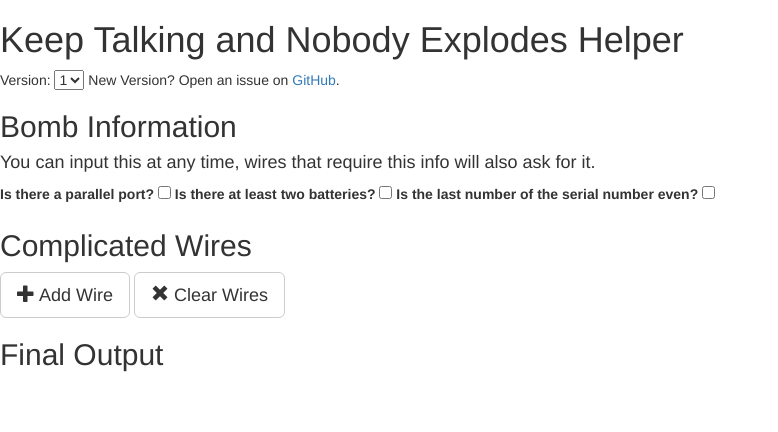
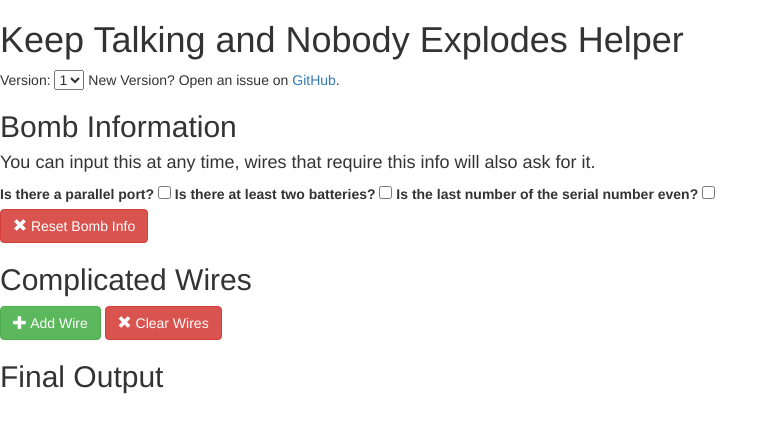
Before and after one commit to alanwright/KeepTalking, a plain HTML site: page index.html in a window 1280 px wide. Shown: the whole page, without its empty margins (0-778 px from the left). Drawn offline with nearby package versions, Linux system fonts and the light colour scheme.

Commit message:
Reset bomb information

```diff
--- a/js/controllers.js
+++ b/js/controllers.js
@@ -5,12 +5,16 @@ var myApp = angular.module('app.controllers', [])
 	$scope.versions = ['1'];
 	$scope.selectedVersion = $scope.versions[0];
 
-	// Global bomb variables
-	$scope.globals = {
-		hasTwoBatteries: false,
-		hasParallelPort: false,
-		hasEvenSerial: false,
+	$scope.resetBombInfo = function() {
+		// Global bomb variables
+		$scope.globals = {
+			hasTwoBatteries: false,
+			hasParallelPort: false,
+			hasEvenSerial: false,
+		};
 	};
+
+	$scope.resetBombInfo();
 })
 .controller('ComplicatedWiresController', function($scope) {
 	$scope.wires = [];
--- a/templates/bombInfo.html
+++ b/templates/bombInfo.html
@@ -1,3 +1,7 @@
 <h2>Bomb Information</h2>
 <h4>You can input this at any time, wires that require this info will also ask for it.</h4>
 <bomb-input global="true" globals="globals"></bomb-input>
+</br>
+<button type="button" class="btn btn-danger btn-md" ng-click="resetBombInfo()">
+	<span class="glyphicon glyphicon-remove" aria-hidden="true"></span> Reset Bomb Info
+</button>
--- a/templates/complicatedWires.html
+++ b/templates/complicatedWires.html
@@ -2,10 +2,10 @@
 	<div class="complicated-wires">
 		<h2>Complicated Wires</h2>
 
-		<button type="button" class="btn btn-default btn-lg" ng-click="addWire()">
+		<button type="button" class="btn btn-success btn-md" ng-click="addWire()">
 			<span class="glyphicon glyphicon-plus" aria-hidden="true"></span> Add Wire
 		</button>
-		<button type="button" class="btn btn-default btn-lg" ng-click="clearWires()">
+		<button type="button" class="btn btn-danger btn-md" ng-click="clearWires()">
 			<span class="glyphicon glyphicon-remove" aria-hidden="true"></span> Clear Wires
 		</button>
 
```
